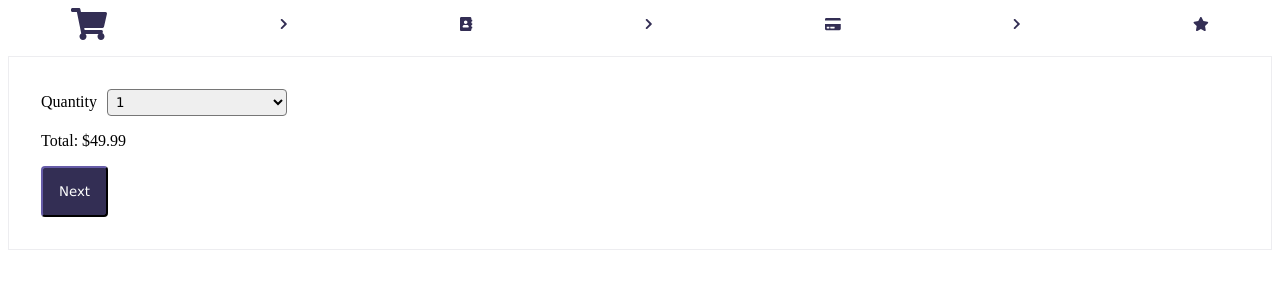
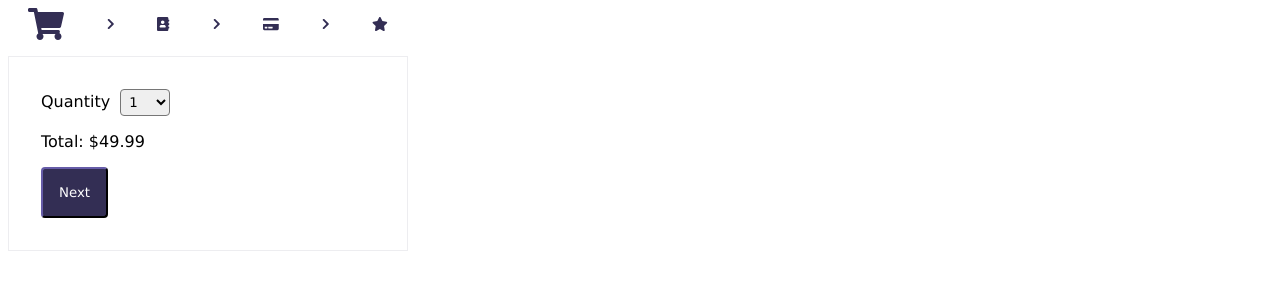
Before and after one commit to jessiheger/react-express-app, a React (Create React App) app: page / in a window 1280 px wide. Shown: the top 300 px of the page. Built offline with nearby package versions, Linux system fonts and the light colour scheme.

Commit message:
styling change

```diff
--- a/src/components/MasterForm.jsx
+++ b/src/components/MasterForm.jsx
@@ -121,7 +121,9 @@ export const MasterForm = () => {
   MasterForm.styles = {
       container: {
           width: '100%',
-          minWidth: '400px',
+          maxWidth: '400px',
+          fontFamily: 'larssiet, "Avant Garde", Avantgarde, "Century Gothic", CenturyGothic, AppleGothic, Verdana, sans-serif',
+
       },
       form: {
         display: 'flex',
```
